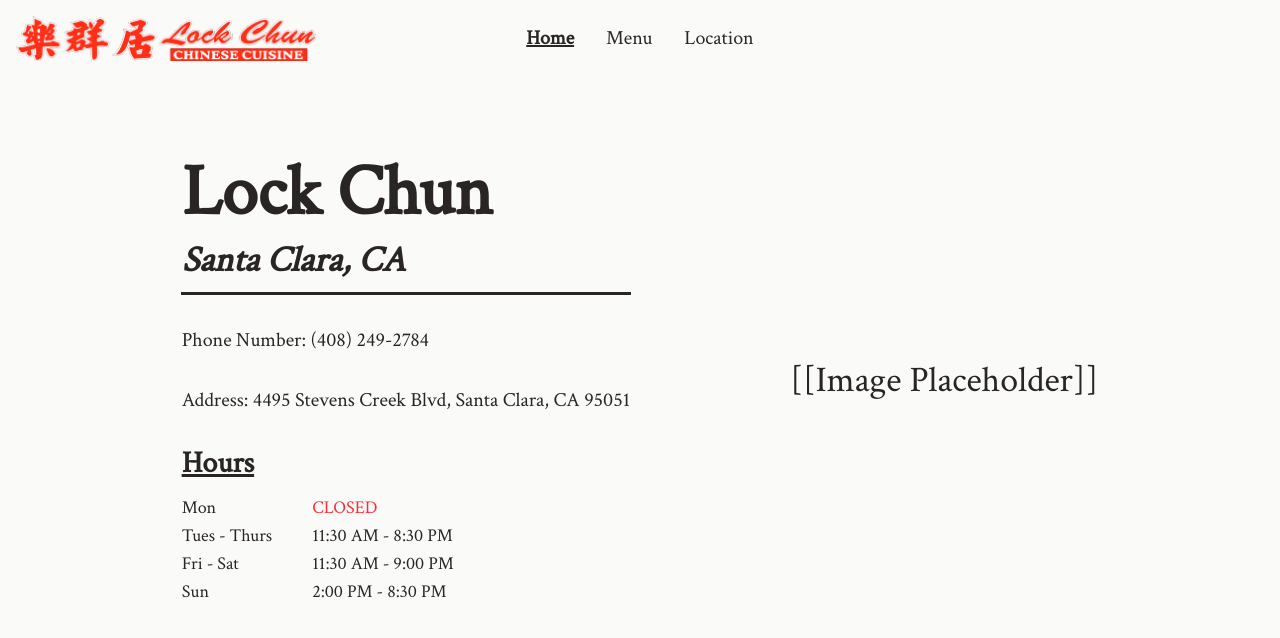
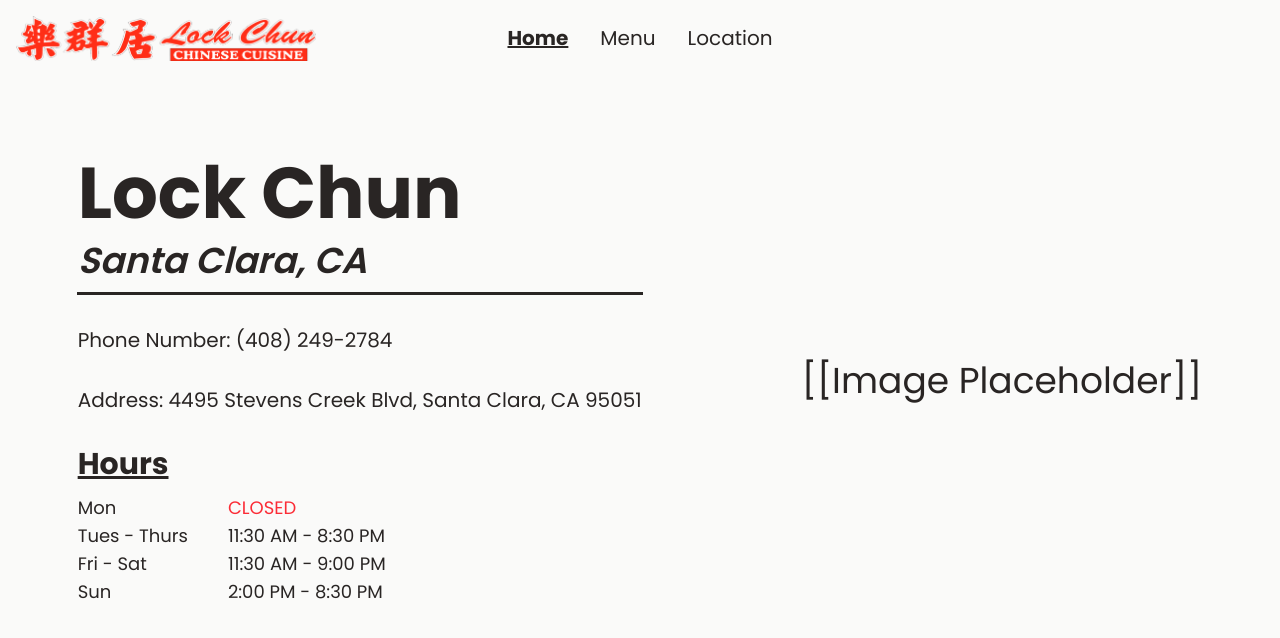
Before and after one commit to Lock-Chun/lock-chun-next, a Next.js app: page / in a window 1280 px wide. Shown: the top 638 px of the page. Built offline with nearby package versions, Linux system fonts and the light colour scheme.

Commit message:
Changed font to Poppins

```diff
--- a/src/app/layout.tsx
+++ b/src/app/layout.tsx
@@ -1,12 +1,12 @@
 import type { Metadata } from "next";
-import { Crimson_Text } from "next/font/google";
+import { Poppins } from "next/font/google";
 import "./globals.css";
 //import GoogleAnalytics from "./components/GoogleAnalytics";
 
-const crimson = Crimson_Text({
-  weight: '400',
-  subsets: ['latin'],
-  display: 'swap',
+const font = Poppins({
+  weight: ["400", "500", "600", "700"],
+  subsets: ["latin"],
+  display: "swap",
 });
 
 export const metadata: Metadata = {
@@ -21,10 +21,11 @@
 }>) {
   return (
     <html lang="en">
-      <meta className="viewport" content="width=device-width, initial-scale=1.0"></meta>
-      <body
-        className={`${crimson.className} antialiased`}>
-          {/* <GoogleAnalytics /> */}
+      <meta
+        className="viewport"
+        content="width=device-width, initial-scale=1.0"></meta>
+      <body className={`${font.className} antialiased`}>
+        {/* <GoogleAnalytics /> */}
         {children}
       </body>
     </html>
```
